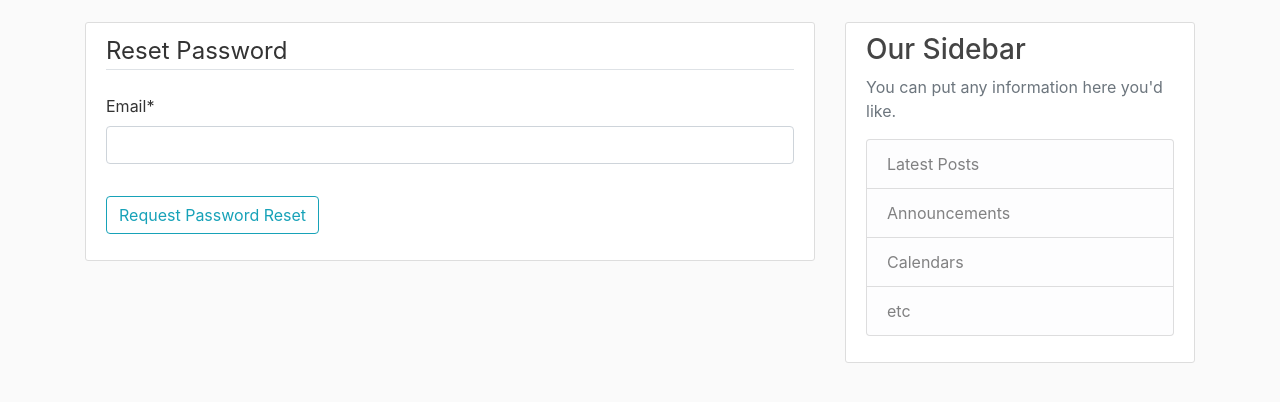
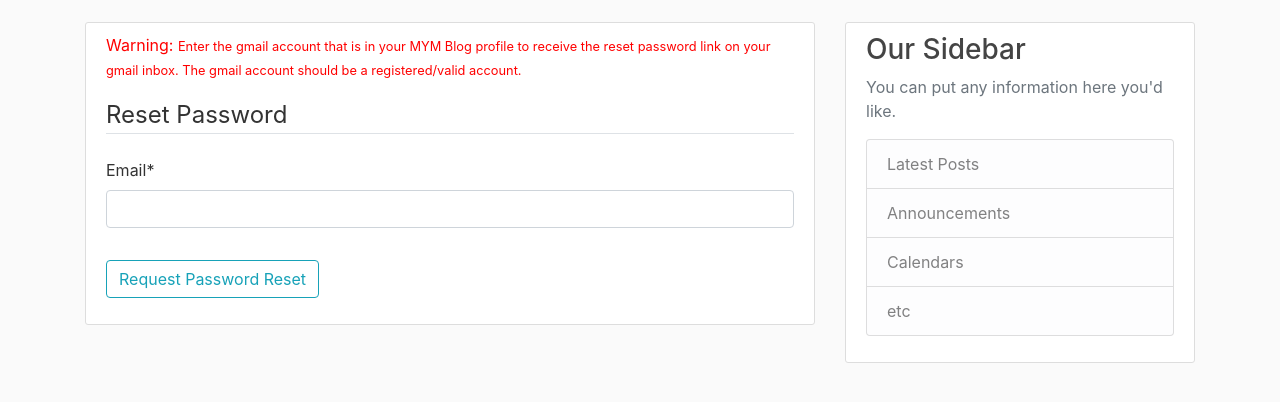
Before and after one commit to arjupoudel/BlogPost-Application, a Django app: page /password-reset/ in a window 1280 px wide. Shown: the part 58-460 px from the top of the page. Run offline with Django 3.2, Linux system fonts and the light colour scheme; some libraries are stand-ins or nearby versions.

Commit message:
Added reset password functon in login page

```diff
--- a/BlogPost/users/templates/users/login.html
+++ b/BlogPost/users/templates/users/login.html
@@ -10,6 +10,9 @@
             </fieldset>
             <div class="form-group">
                 <button class="btn btn-outline-dark btn-warning" type="submit">Login</button>
+                <small class="text-muted">
+                <a class="ml-2" href="{% url 'password_reset' %}" style="margin-left: 5px;">Forgot password?</a>
+                </small>
             </div>
         </form>
         <div class="border-top pt-3">
--- a/BlogPost/users/templates/users/password_reset.html
+++ b/BlogPost/users/templates/users/password_reset.html
@@ -3,6 +3,8 @@
 {% block content %}
     <div class="content-section">
         <form method="POST">
+            <p style="color:red">Warning:
+            <small style="color: red;">Enter the gmail account that is in your MYM Blog profile to receive the reset password link on your gmail inbox. The gmail account should be a registered/valid account.</small></p>
             {% csrf_token %}
             <fieldset class="form-group">
                 <legend class="border-bottom mb-4"> Reset Password</legend>
```
Also changed, not shown: BlogPost/db.sqlite3.
